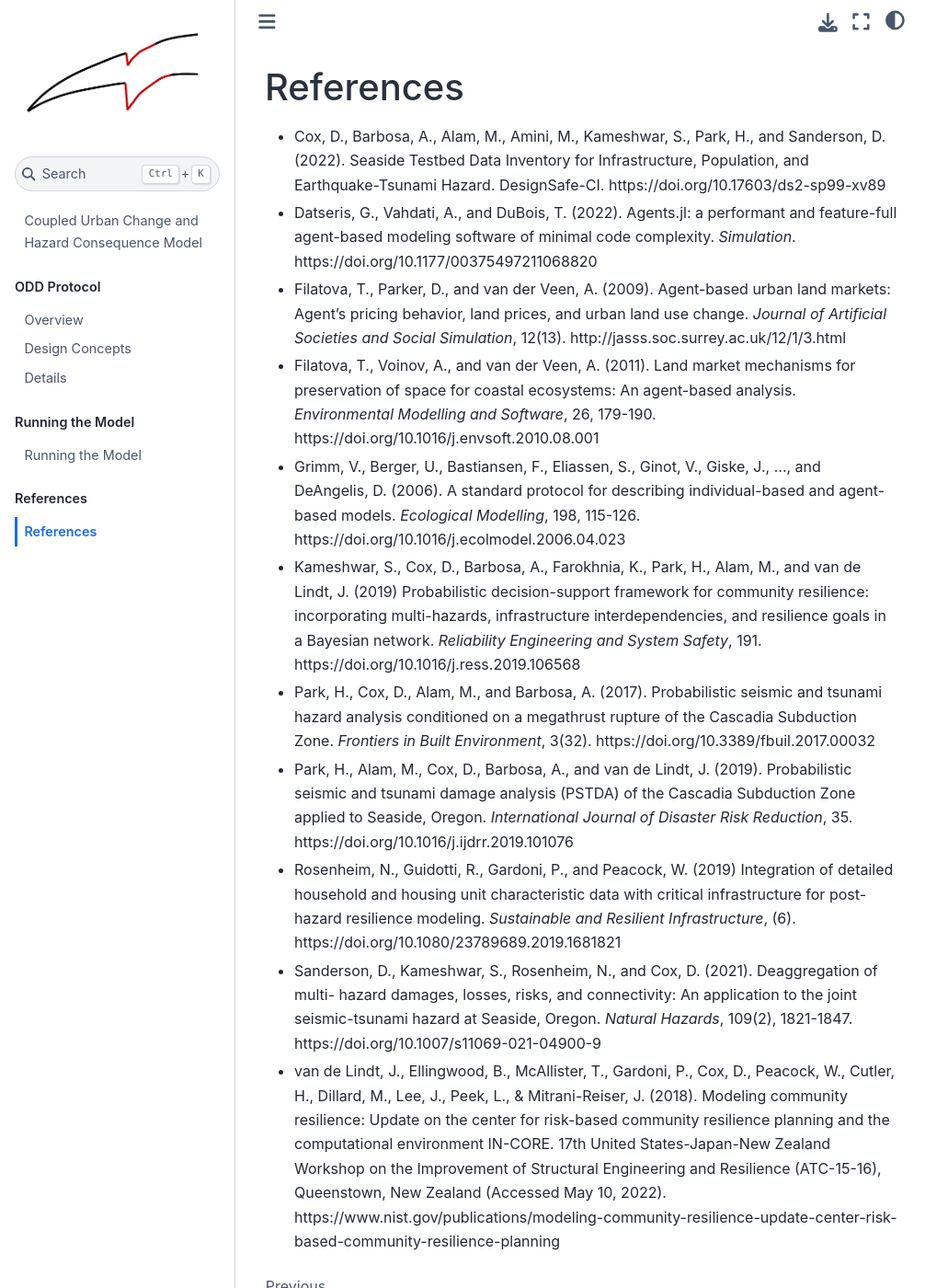
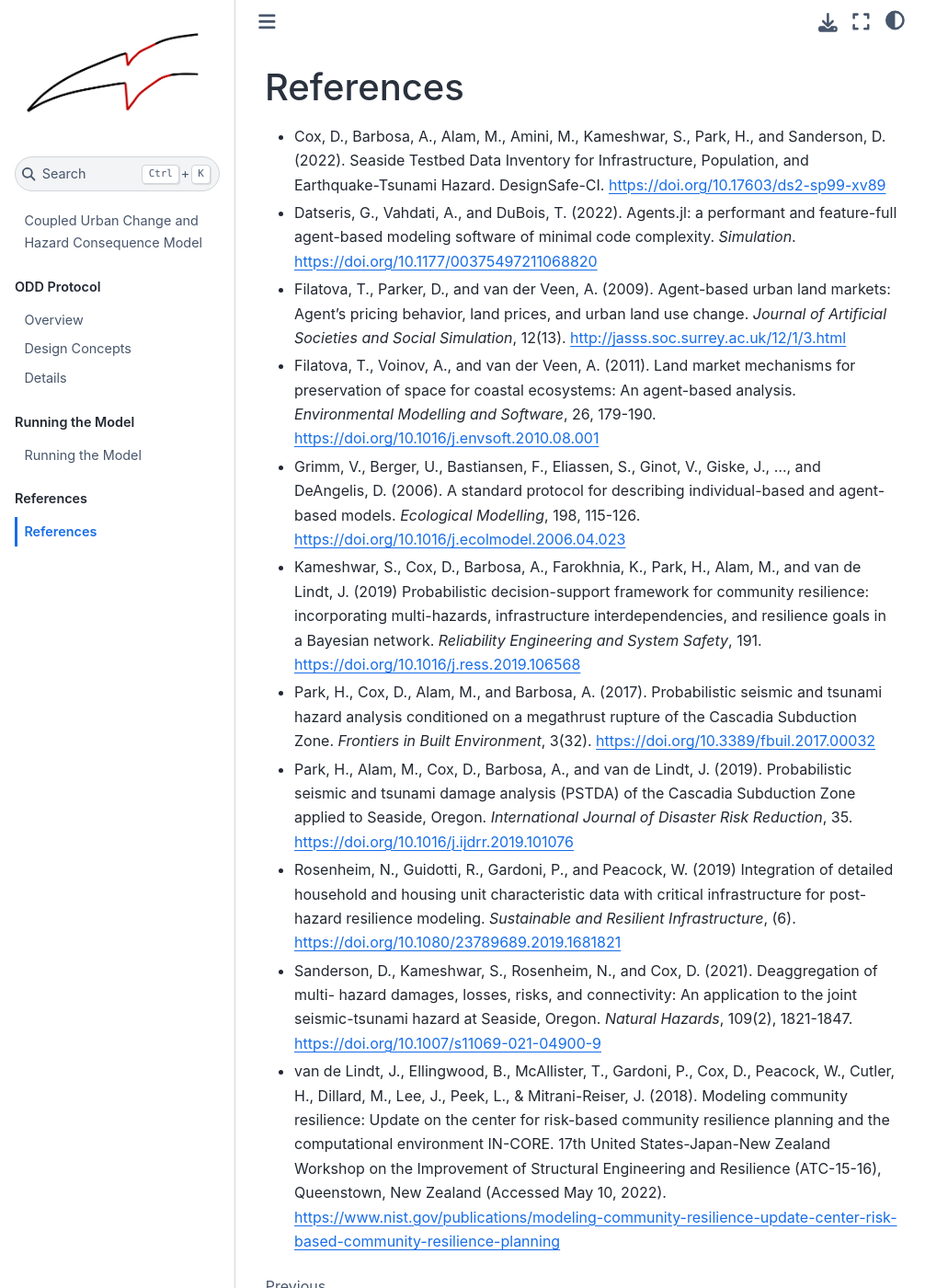
Before and after one commit to 22dylan/LandMarket-HazardConsequence, a Jupyter Book: the page built from book/ref/ref.md, in a window 1280 px wide and 1400 px high. Shown: the whole window at 92% size, without its empty margins (0-1031 px from the left). Built offline with Jupyter Book 1.0.4 settings and Sphinx 7.4.7 and the Sphinx Book theme 1.1.4, drawn with Linux system fonts in a browser that asks for light colours; some of the changed lines change nothing that is shown.

Commit message:
updating ref

````diff
--- a/book/ref/ref.md
+++ b/book/ref/ref.md
@@ -3,24 +3,24 @@
 <!-- ```{bibliography}
 ``` -->
 
-* Cox, D., Barbosa, A., Alam, M., Amini, M., Kameshwar, S., Park, H., and Sanderson, D. (2022). Seaside Testbed Data Inventory for Infrastructure, Population, and Earthquake-Tsunami Hazard. DesignSafe-CI. https://doi.org/10.17603/ds2-sp99-xv89
+* Cox, D., Barbosa, A., Alam, M., Amini, M., Kameshwar, S., Park, H., and Sanderson, D. (2022). Seaside Testbed Data Inventory for Infrastructure, Population, and Earthquake-Tsunami Hazard. DesignSafe-CI. [https://doi.org/10.17603/ds2-sp99-xv89](https://doi.org/10.17603/ds2-sp99-xv89)
 
-* Datseris, G., Vahdati, A., and DuBois, T. (2022). Agents.jl: a performant and feature-full agent-based modeling software of minimal code complexity. *Simulation*. https://doi.org/10.1177/00375497211068820
+* Datseris, G., Vahdati, A., and DuBois, T. (2022). Agents.jl: a performant and feature-full agent-based modeling software of minimal code complexity. *Simulation*. [https://doi.org/10.1177/00375497211068820](https://doi.org/10.1177/00375497211068820)
 
-* Filatova, T., Parker, D., and van der Veen, A. (2009). Agent-based urban land markets: Agent’s pricing behavior, land prices, and urban land use change. *Journal of Artificial Societies and Social Simulation*, 12(13). http://jasss.soc.surrey.ac.uk/12/1/3.html
+* Filatova, T., Parker, D., and van der Veen, A. (2009). Agent-based urban land markets: Agent’s pricing behavior, land prices, and urban land use change. *Journal of Artificial Societies and Social Simulation*, 12(13). [http://jasss.soc.surrey.ac.uk/12/1/3.html](http://jasss.soc.surrey.ac.uk/12/1/3.html)
 
-* Filatova, T., Voinov, A., and van der Veen, A. (2011). Land market mechanisms for preservation of space for coastal ecosystems: An agent-based analysis. *Environmental Modelling and Software*, 26, 179-190. https://doi.org/10.1016/j.envsoft.2010.08.001
+* Filatova, T., Voinov, A., and van der Veen, A. (2011). Land market mechanisms for preservation of space for coastal ecosystems: An agent-based analysis. *Environmental Modelling and Software*, 26, 179-190. [https://doi.org/10.1016/j.envsoft.2010.08.001](https://doi.org/10.1016/j.envsoft.2010.08.001)
 
-* Grimm, V., Berger, U., Bastiansen, F., Eliassen, S., Ginot, V., Giske, J., …, and DeAngelis, D. (2006). A standard protocol for describing individual-based and agent-based models. *Ecological Modelling*, 198, 115-126. https://doi.org/10.1016/j.ecolmodel.2006.04.023
+* Grimm, V., Berger, U., Bastiansen, F., Eliassen, S., Ginot, V., Giske, J., …, and DeAngelis, D. (2006). A standard protocol for describing individual-based and agent-based models. *Ecological Modelling*, 198, 115-126. [https://doi.org/10.1016/j.ecolmodel.2006.04.023](https://doi.org/10.1016/j.ecolmodel.2006.04.023)
 
-* Kameshwar, S., Cox, D., Barbosa, A., Farokhnia, K., Park, H., Alam, M., and van de Lindt, J. (2019) Probabilistic decision-support framework for community resilience: incorporating multi-hazards, infrastructure interdependencies, and resilience goals in a Bayesian network. *Reliability Engineering and System Safety*, 191. https://doi.org/10.1016/j.ress.2019.106568
+* Kameshwar, S., Cox, D., Barbosa, A., Farokhnia, K., Park, H., Alam, M., and van de Lindt, J. (2019) Probabilistic decision-support framework for community resilience: incorporating multi-hazards, infrastructure interdependencies, and resilience goals in a Bayesian network. *Reliability Engineering and System Safety*, 191. [https://doi.org/10.1016/j.ress.2019.106568](https://doi.org/10.1016/j.ress.2019.106568)
 
-* Park, H., Cox, D., Alam, M., and Barbosa, A. (2017). Probabilistic seismic and tsunami hazard analysis conditioned on a megathrust rupture of the Cascadia Subduction Zone. *Frontiers in Built Environment*, 3(32). https://doi.org/10.3389/fbuil.2017.00032
+* Park, H., Cox, D., Alam, M., and Barbosa, A. (2017). Probabilistic seismic and tsunami hazard analysis conditioned on a megathrust rupture of the Cascadia Subduction Zone. *Frontiers in Built Environment*, 3(32). [https://doi.org/10.3389/fbuil.2017.00032](https://doi.org/10.3389/fbuil.2017.00032)
 
-* Park, H., Alam, M., Cox, D., Barbosa, A., and van de Lindt, J. (2019). Probabilistic seismic and tsunami damage analysis (PSTDA) of the Cascadia Subduction Zone applied to Seaside, Oregon. *International Journal of Disaster Risk Reduction*, 35. https://doi.org/10.1016/j.ijdrr.2019.101076
+* Park, H., Alam, M., Cox, D., Barbosa, A., and van de Lindt, J. (2019). Probabilistic seismic and tsunami damage analysis (PSTDA) of the Cascadia Subduction Zone applied to Seaside, Oregon. *International Journal of Disaster Risk Reduction*, 35. [https://doi.org/10.1016/j.ijdrr.2019.101076](https://doi.org/10.1016/j.ijdrr.2019.101076)
 
-* Rosenheim, N., Guidotti, R., Gardoni, P., and Peacock, W. (2019) Integration of detailed household and housing unit characteristic data with critical infrastructure for post-hazard resilience modeling. *Sustainable and Resilient Infrastructure*, (6). https://doi.org/10.1080/23789689.2019.1681821
+* Rosenheim, N., Guidotti, R., Gardoni, P., and Peacock, W. (2019) Integration of detailed household and housing unit characteristic data with critical infrastructure for post-hazard resilience modeling. *Sustainable and Resilient Infrastructure*, (6). [https://doi.org/10.1080/23789689.2019.1681821](https://doi.org/10.1080/23789689.2019.1681821)
 
-* Sanderson, D., Kameshwar, S., Rosenheim, N., and Cox, D. (2021). Deaggregation of multi- hazard damages, losses, risks, and connectivity: An application to the joint seismic-tsunami hazard at Seaside, Oregon. *Natural Hazards*, 109(2), 1821-1847. https://doi.org/10.1007/s11069-021-04900-9
+* Sanderson, D., Kameshwar, S., Rosenheim, N., and Cox, D. (2021). Deaggregation of multi- hazard damages, losses, risks, and connectivity: An application to the joint seismic-tsunami hazard at Seaside, Oregon. *Natural Hazards*, 109(2), 1821-1847. [https://doi.org/10.1007/s11069-021-04900-9](https://doi.org/10.1007/s11069-021-04900-9)
 
-* van de Lindt, J., Ellingwood, B., McAllister, T., Gardoni, P., Cox, D., Peacock, W., Cutler, H., Dillard, M., Lee, J., Peek, L., & Mitrani-Reiser, J. (2018). Modeling community resilience: Update on the center for risk-based community resilience planning and the computational environment IN-CORE. 17th United States-Japan-New Zealand Workshop on the Improvement of Structural Engineering and Resilience (ATC-15-16), Queenstown, New Zealand (Accessed May 10, 2022). https://www.nist.gov/publications/modeling-community-resilience-update-center-risk-based-community-resilience-planning
+* van de Lindt, J., Ellingwood, B., McAllister, T., Gardoni, P., Cox, D., Peacock, W., Cutler, H., Dillard, M., Lee, J., Peek, L., & Mitrani-Reiser, J. (2018). Modeling community resilience: Update on the center for risk-based community resilience planning and the computational environment IN-CORE. 17th United States-Japan-New Zealand Workshop on the Improvement of Structural Engineering and Resilience (ATC-15-16), Queenstown, New Zealand (Accessed May 10, 2022). [https://www.nist.gov/publications/modeling-community-resilience-update-center-risk-based-community-resilience-planning](https://www.nist.gov/publications/modeling-community-resilience-update-center-risk-based-community-resilience-planning)
````
